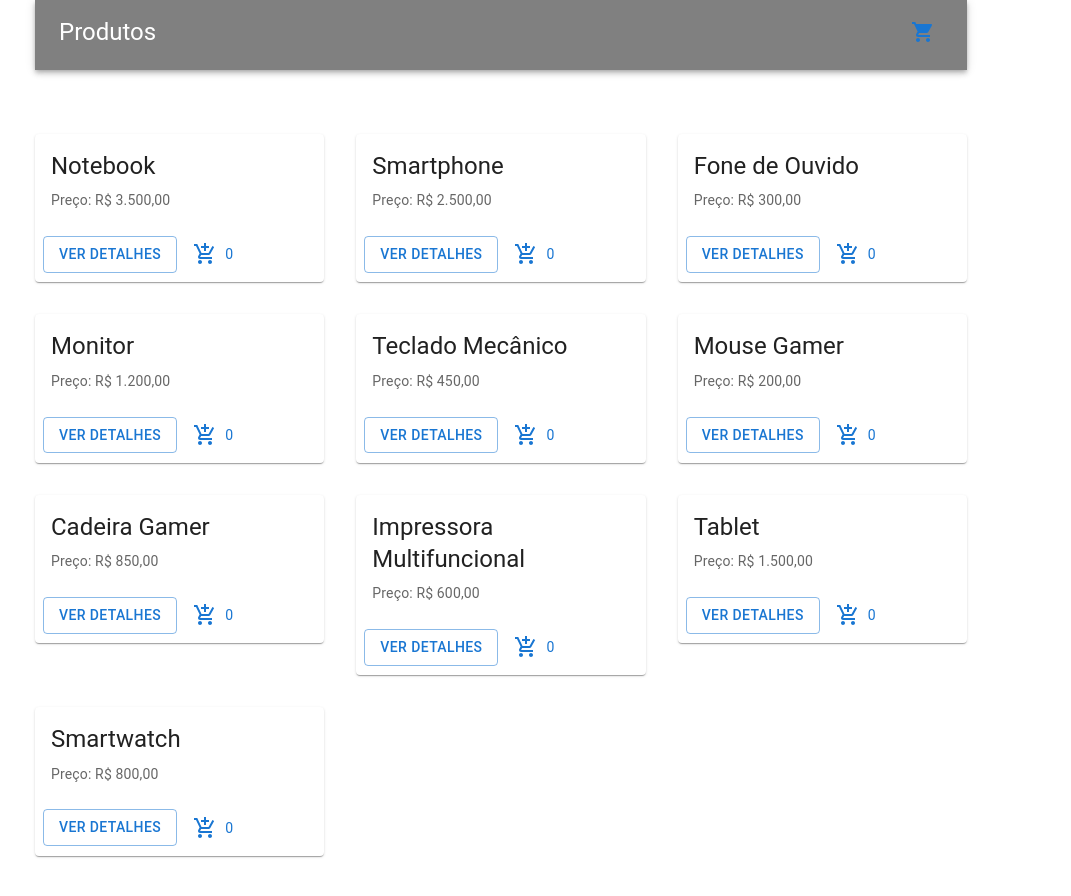
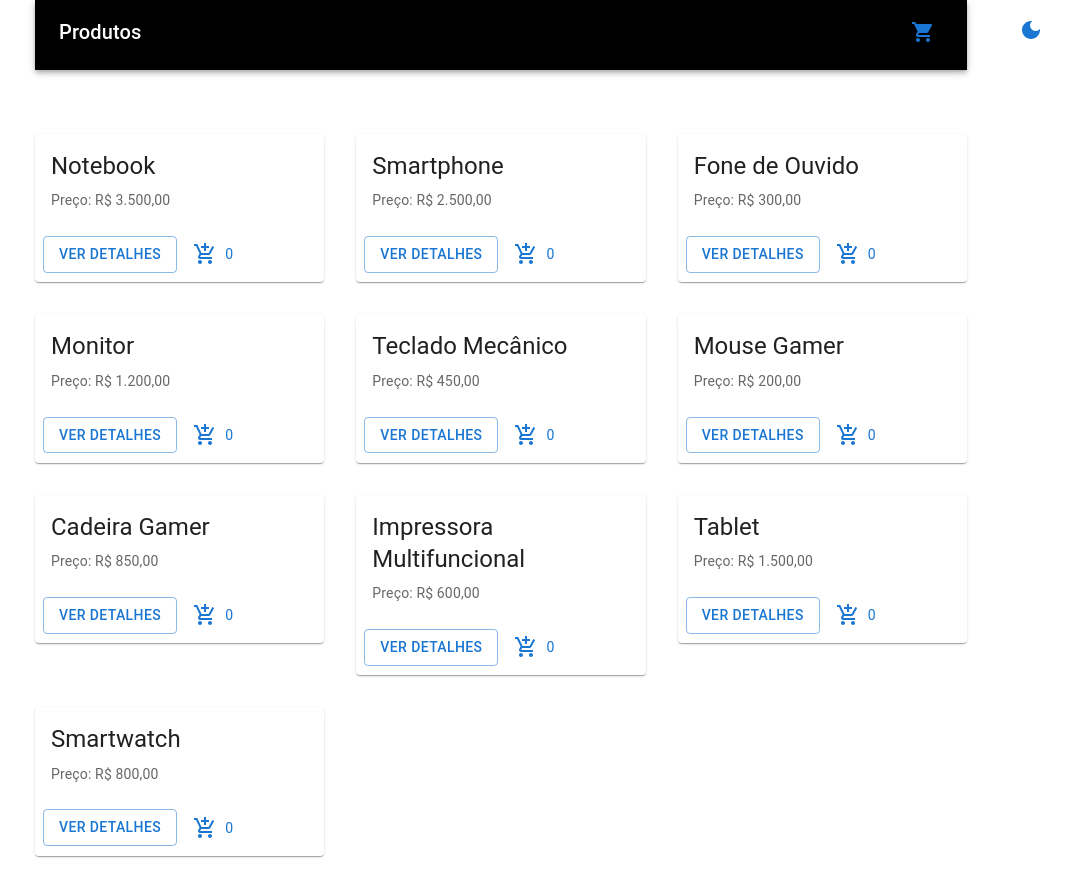
Before and after one commit to erikomis/my-cart, a React (Vite) app: page / in a window 1280 px wide. Shown: the top 896 px of the page, without its empty margins (139-1210 px from the left). Built offline with nearby package versions, Linux system fonts and the light colour scheme.

Commit message:
feat: switch mode  in header

```diff
--- a/src/components/header/Header.tsx
+++ b/src/components/header/Header.tsx
@@ -1,18 +1,14 @@
 import { AppBar, Box, IconButton, Toolbar, Typography } from "@mui/material";
 import { Link } from "react-router-dom";
 import ShoppingCartIcon from "@mui/icons-material/ShoppingCart";
+import { SwitchMode } from "../switchMode/SwitchMode";
 
 export const Header = ({ handleOpenCart }: { handleOpenCart: () => void }) => {
   return (
-    <AppBar position="static" sx={{ height: "70px", bgcolor: "gray" }}>
-      <Toolbar
-        sx={{
-          display: "flex",
-          justifyContent: "space-between",
-        }}
-      >
+    <AppBar position="static" sx={{ height: "70px", bgcolor: "black" }}>
+      <Toolbar sx={{ display: "flex", justifyContent: "space-between" }}>
         <Typography
-          variant="h5"
+          variant="h6"
           component={Link}
           to="/"
           color="inherit"
@@ -20,6 +16,8 @@ export const Header = ({ handleOpenCart }: { handleOpenCart: () => void }) => {
         >
           Produtos
         </Typography>
+
+        <SwitchMode />
         <Box>
           <IconButton
             color="primary"
```
